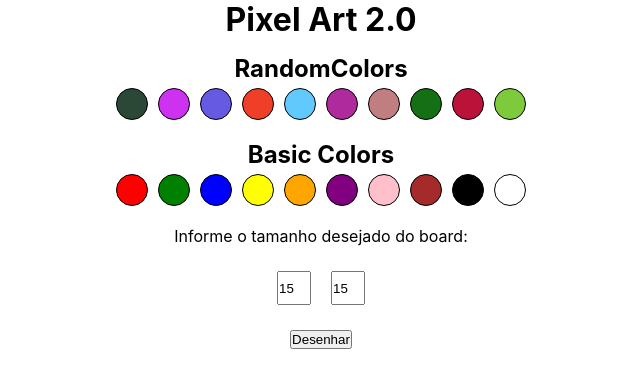
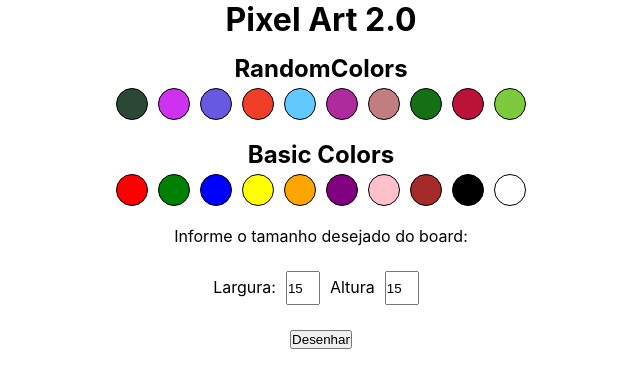
Before and after one commit to paolofullone/pixel-art, a React (Create React App) app: page / in a window 1280 px wide. Shown: the top 388 px of the page, without its empty margins (319-959 px from the left). Built offline with nearby package versions, Linux system fonts and the light colour scheme.

Commit message:
inserted labels for height and width

```diff
--- a/src/components/BoardSize.js
+++ b/src/components/BoardSize.js
@@ -16,16 +16,28 @@ const BoardSize = () => {
         <div className="container">
         <form>
             <div className='container margin-top'>
+                <label for="width">
+                    Largura:
                     <input
                         type="number"
                         value={width}
+                        min='2'
+                        max='100'
                         onChange={(e) => setWidth(e.target.value)}
                 />
+                </label>
+
+                <label for='height'>
+                    Altura
                     <input
                         type="number"
+                        name='height'
                         value={height}
+                        min='2'
+                        max='100'
                         onChange={(e) => setHeight(e.target.value)}
                         />
+                </label>
                     </div>
                     <div className='container margin-top'>
                 <button
```
Lines whose indentation alone changed are shown as unchanged.
